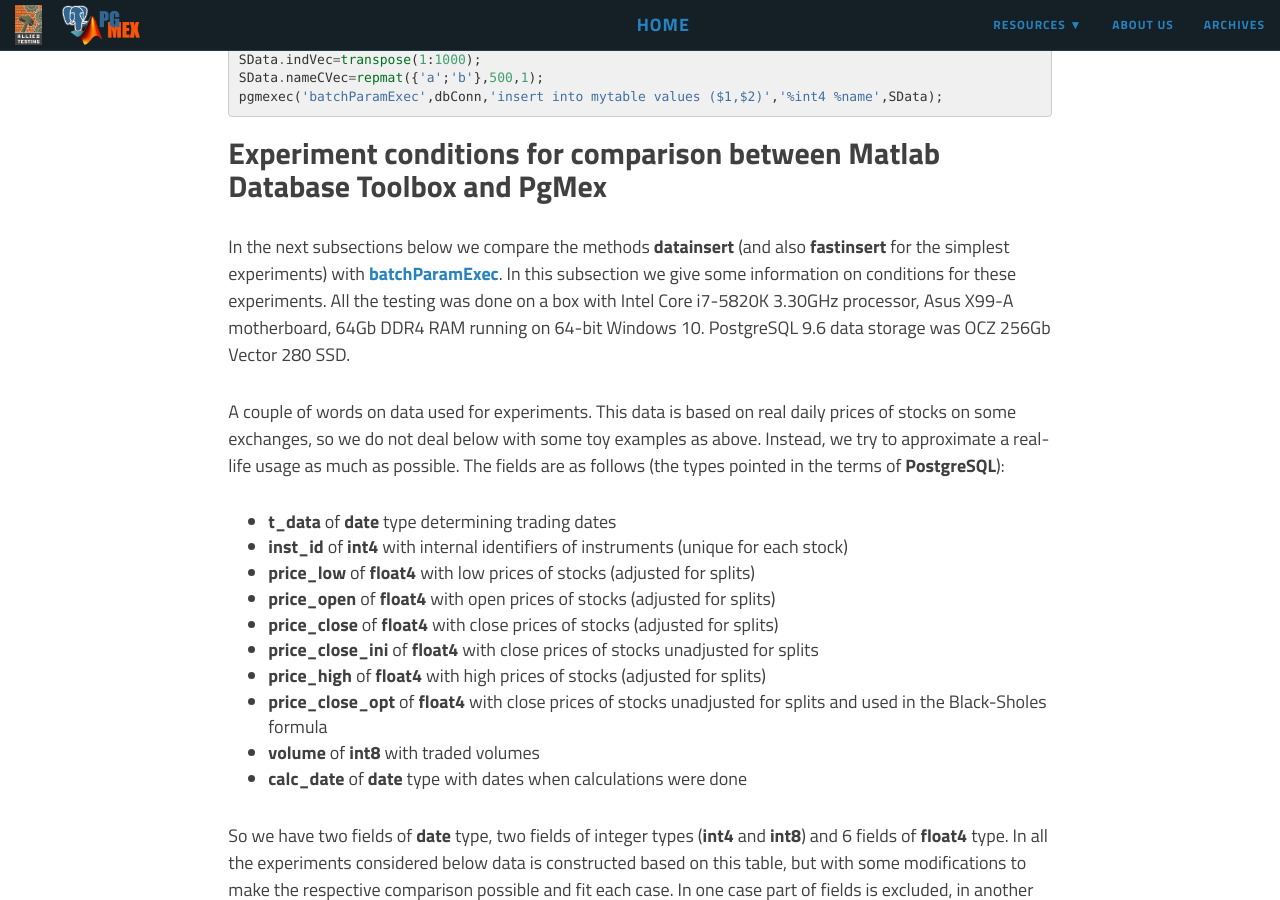
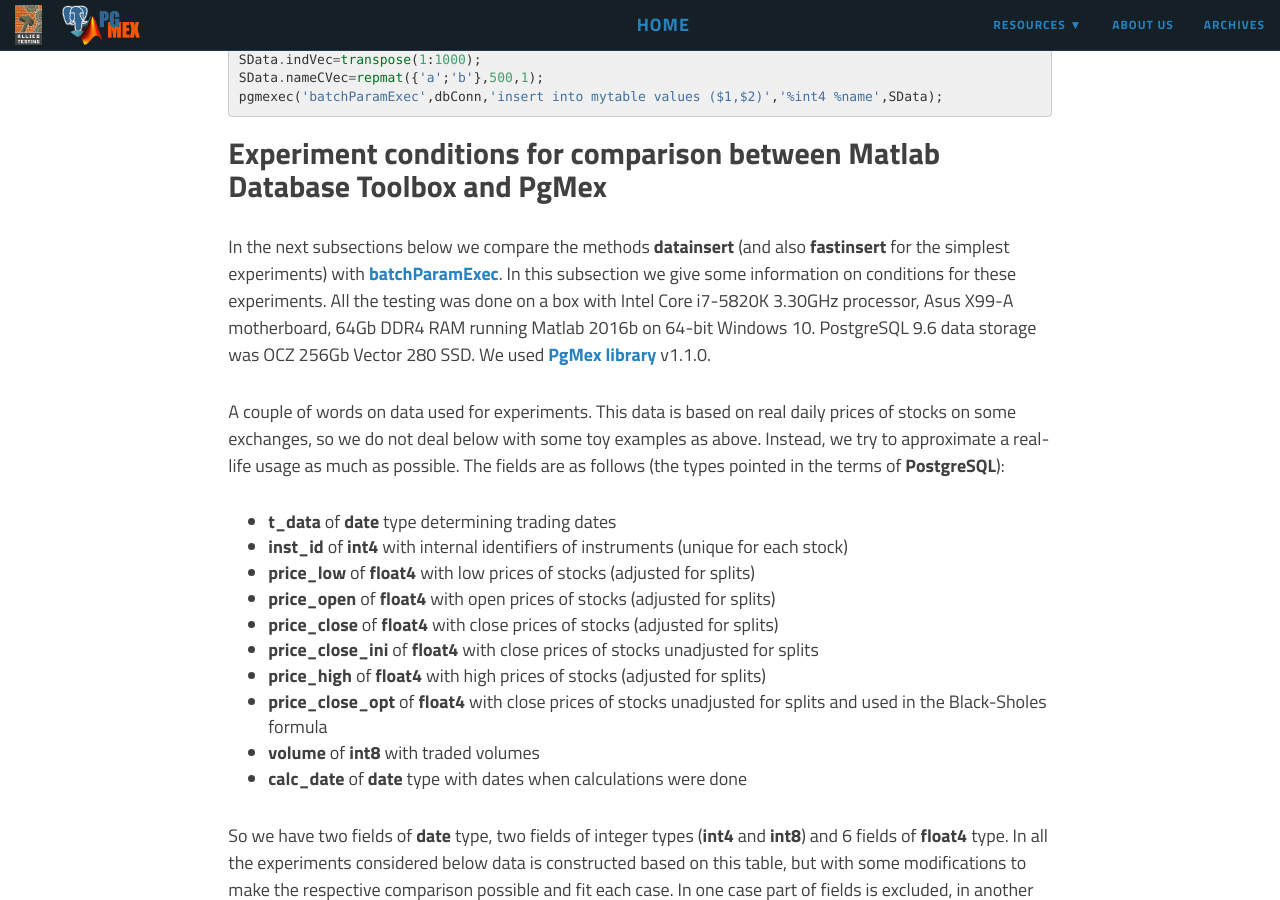
Before and after one commit to AlliedTesting/pgmex-blog, a Jekyll site: the page built from _posts/2017/2017-06-29-performance-comparison-of-postgresql-connectors-in-matlab-part-I.md, in a window 1280 px wide and 900 px high, scrolled down 3935 px. Built offline with Jekyll 4.4.1, drawn with Linux system fonts in a browser that asks for light colours; nearby versions of some CDN libraries; comment, search, counter and statistics services are not loaded; some of the changed text lies outside the part shown.

Commit message:
Info on version of Matlab and pgmex library is added

```diff
--- a/_posts/2017/2017-06-29-performance-comparison-of-postgresql-connectors-in-matlab-part-I.md
+++ b/_posts/2017/2017-06-29-performance-comparison-of-postgresql-connectors-in-matlab-part-I.md
@@ -34,7 +34,7 @@ The first solution that at first glance seems to be rather obvious is to use **M
 JDBC connection. But it turns out this "standard" solution has some latent restrictions (concerning both performance, volumes and type of
 data to be processed) that do not allow to use the toolbox in our projects. And the goal of this paper is to reveal these
 restrictions and to compare it to another solution. The latter one, namely, [**PgMex library**](http://pgmex.alliedtesting.com), was developed by our team out of the necessity to work with big data of very diverse types (including *arrays*). [**PgMex library**](http://pgmex.alliedtesting.com) provides
-a connection to **PostgreSQL** via LibPQ library.
+a connection to **PostgreSQL** via libpq library.
 
 This part of the paper covers only data insertion performance, data retrieval will be discussed in Part II of the paper.
 
@@ -134,7 +134,8 @@ pgmexec('batchParamExec',dbConn,'insert into mytable values ($1,$2)','%int4 %nam
 In the next subsections below we compare the methods **datainsert** (and also **fastinsert** for the simplest experiments) with
 [**batchParamExec**](http://pgmex.alliedtesting.com/#batchparamexec). In this subsection we give some information on conditions
 for these experiments. All the testing was done on a box with Intel Core i7-5820K 3.30GHz processor, Asus X99-A motherboard, 64Gb DDR4 RAM
-running on 64-bit Windows 10. PostgreSQL 9.6 data storage was OCZ 256Gb Vector 280 SSD.
+running Matlab 2016b on 64-bit Windows 10. PostgreSQL 9.6 data storage was OCZ 256Gb Vector 280 SSD.
+We used [**PgMex library**](http://pgmex.alliedtesting.com) v1.1.0.
 
 A couple of words on data used for experiments. This data is based on real daily prices of stocks on some exchanges, so we do not deal below
 with some toy examples as above. Instead, we try to approximate a real-life usage as much as possible. The fields are as follows (the types pointed in
```
